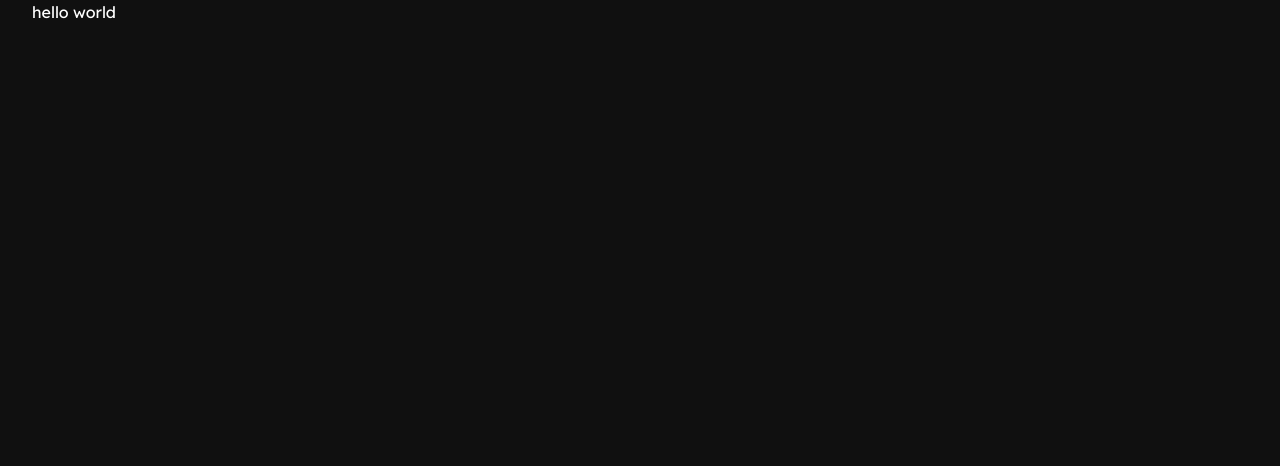
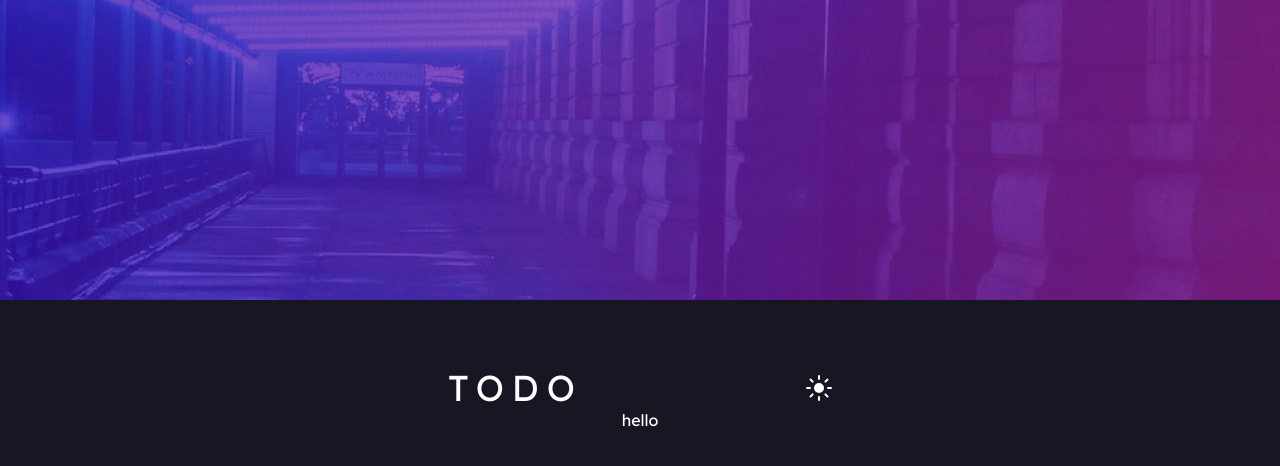
Before and after one commit to Segundavid-Dev/react-tailwind, a React (Vite) app: page / in a window 1280 px wide. Shown: the top 466 px of the page. Built offline with nearby package versions, Linux system fonts and the light colour scheme.

Commit message:
Got the layout structure of my form with tailwind classes

```diff
--- a/src/App.css
+++ b/src/App.css
@@ -4,10 +4,7 @@
   padding: 0 2rem;
 }
 
-.container {
-  display: flex;
-  flex-direction: column;
-  min-height: 100vh;
-  justify-content: center;
-  place-items: center;
+body {
+  background-image: url(../public/images/bg-desktop-dark.jpg);
+  background-repeat: no-repeat;
 }
--- a/src/App.jsx
+++ b/src/App.jsx
@@ -2,10 +2,38 @@ import "./App.css";
 
 function App() {
   return (
-    <div>
-      <p>hello world</p>
+    <div className="flex flex-col w-[30vw] min-h-[100vh] items-center justify-center mx-auto">
+      <Header />
+      <FormInput />
+      <DisplayTask />
+      <Task />
     </div>
   );
 }
 
+function Header() {
+  return (
+    <div className="flex w-full items-center justify-between">
+      <h1 className="text-4xl tracking-[.5rem]">TODO</h1>
+      <img
+        src="images/icon-sun.svg"
+        alt="Sun Icon"
+        className="cursor-pointer"
+      />
+    </div>
+  );
+}
+
+function FormInput() {
+  return (
+    <div>
+      <p>hello</p>
+    </div>
+  );
+}
+
+function DisplayTask() {}
+
+function Task() {}
+
 export default App;
--- a/src/index.css
+++ b/src/index.css
@@ -3,7 +3,7 @@
 
 body {
   margin: 0;
-  background-color: #101010;
+  background-color: hsl(235, 21%, 11%);
   color: #fff;
   min-width: 320px;
   min-height: 100vh;
```
